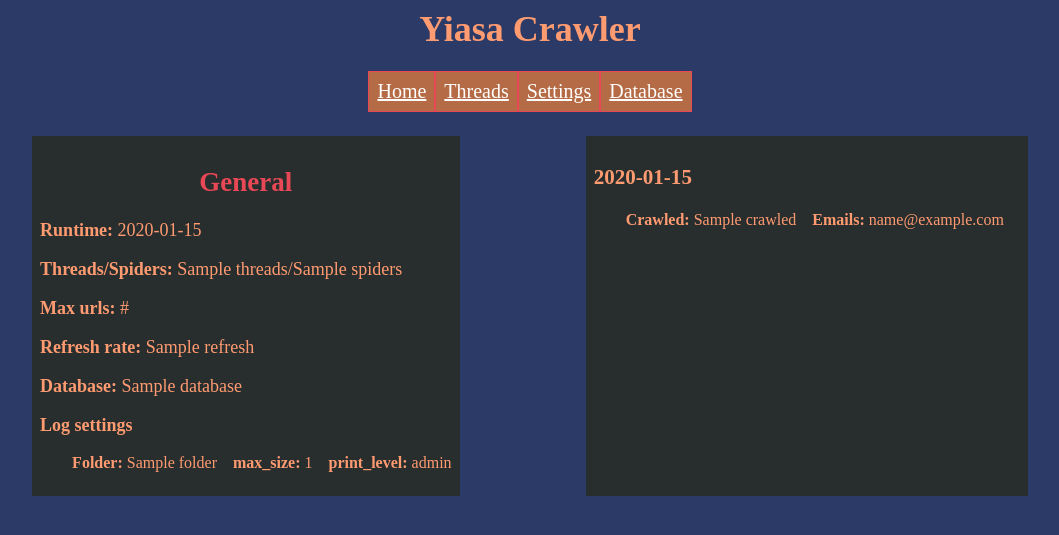
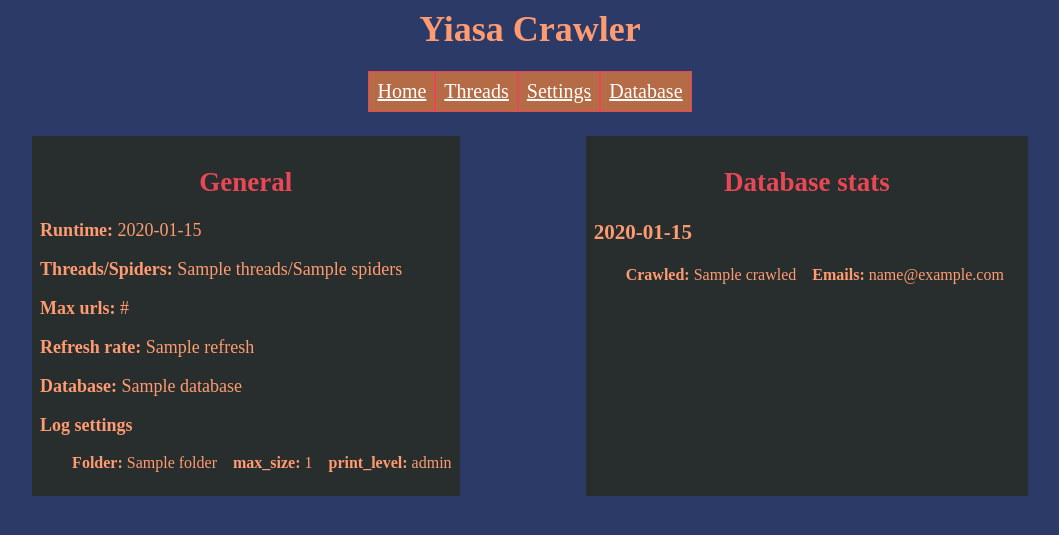
Before and after one commit to WeeDLY/YiasaCrawler, a Flask app: template server/templates/main_page.html in a window 1280 px wide. Shown: the top 535 px of the page, without its empty margins (110-1169 px from the left). Run offline with Flask 2, Linux system fonts and the light colour scheme; the template is opened without the code that fills it: most values are stand-ins (such as "Sample title", 1, 10 or a date in 2020).

Commit message:
Added more flexibility and efficency to DatabaseStats on /root

```diff
--- a/server/server.py
+++ b/server/server.py
@@ -36,7 +36,6 @@ def root():
         databaseFile = database.database_file
 
     databaseStats = []
-    databaseStats.append(get_database_stats(timedelta(days=1)))
     databaseStats.append(get_database_stats(timedelta(days=1)))
     databaseStats.append(get_database_stats(timedelta(days=7)))
     databaseStats.append(get_database_stats())
--- a/server/templates/main_page.html
+++ b/server/templates/main_page.html
@@ -23,6 +23,7 @@
                 <p class="small-text"><b>Folder:</b> {{logger.folder}}&emsp;<b>max_size:</b> {{logger.max_size}}&emsp;<b>print_level:</b> {{logger.print_level}}</p>
             </div>
             <div id="database">
+                <h2>Database stats</h2>
                 {% for stats in databaseStats %}
                 <h3>{{stats.timespan}}</h3>
                 <p class="small-text"><b>Crawled:</b> {{stats.crawled}}&emsp;<b>Emails:</b> {{stats.email}}&emsp;</p>
```
